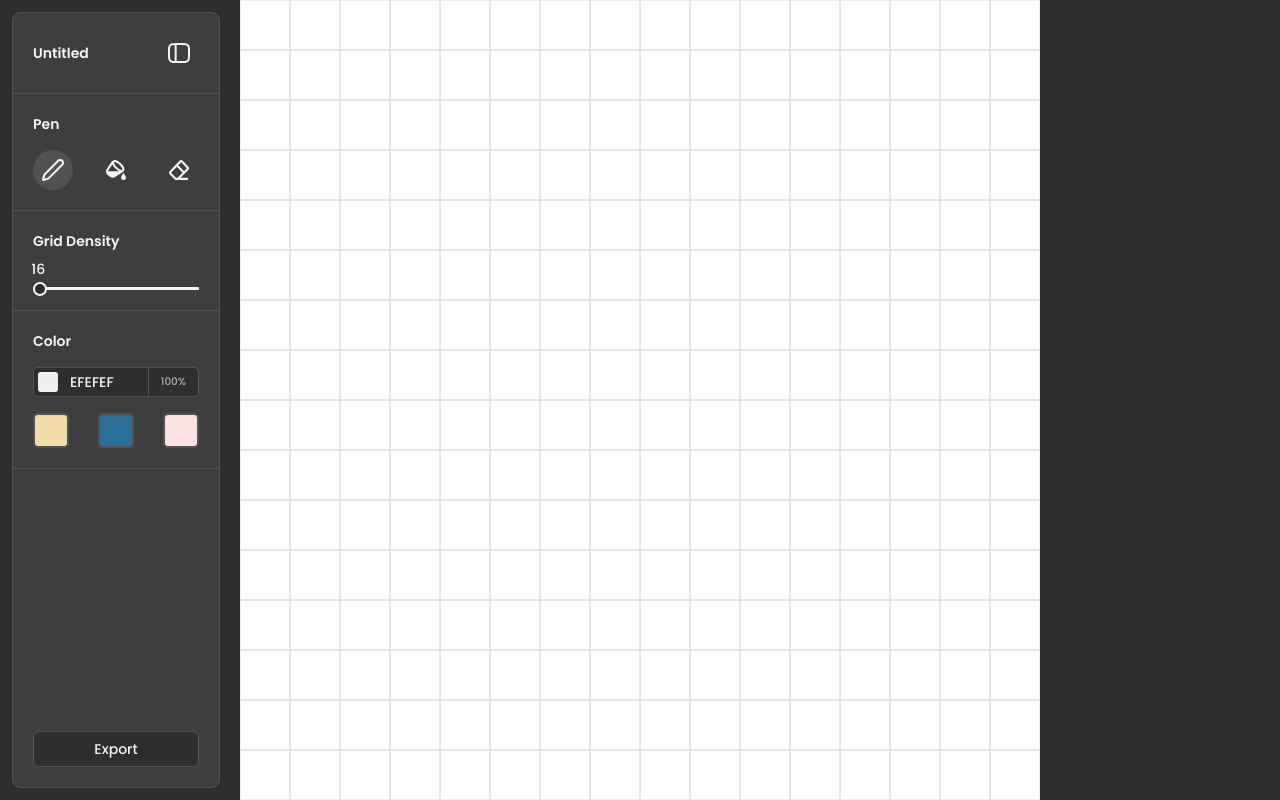
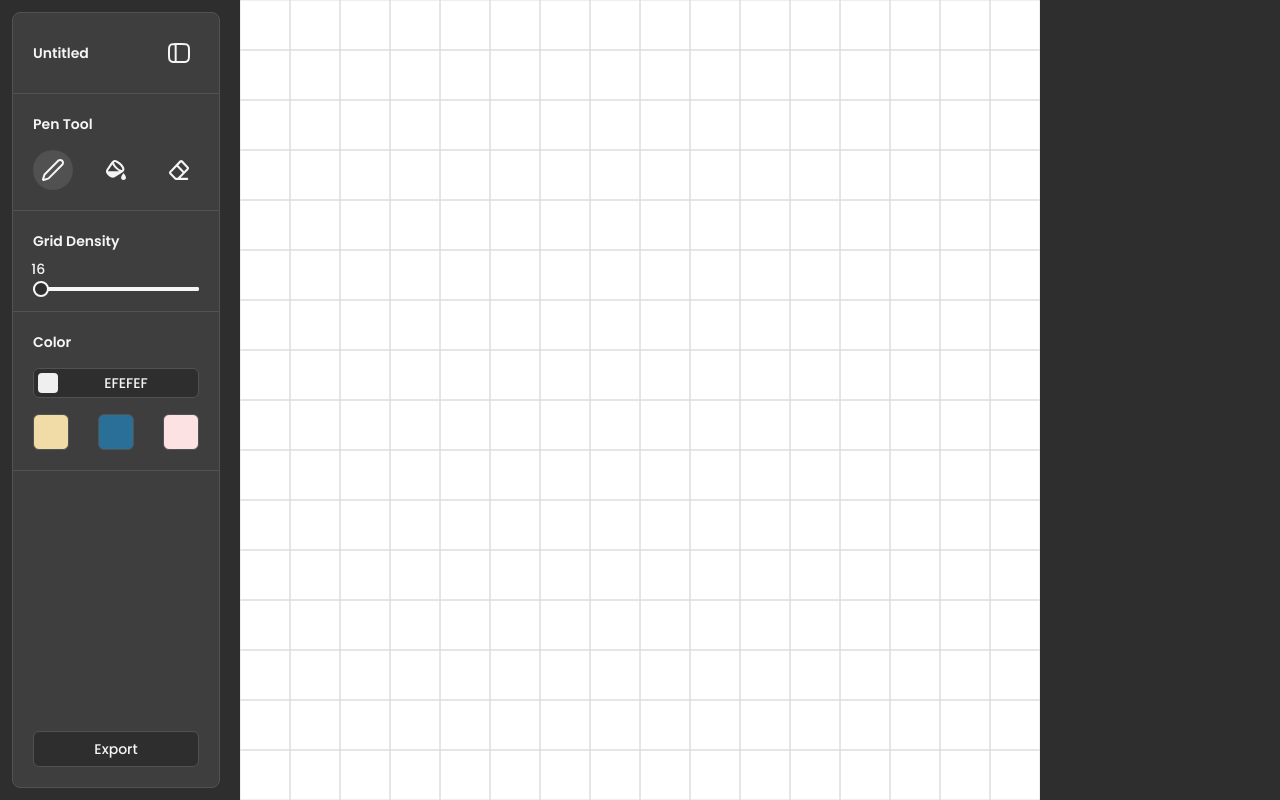
Before and after one commit to Charlesss-0/pixels-sketch-v2, a Next.js app: page / in a window 1280 px wide. Built offline with nearby package versions, Linux system fonts and the light colour scheme.

Commit message:
refactor(colorSelector): add hex text input
- remove opacity

```diff
--- a/src/app/globals.css
+++ b/src/app/globals.css
@@ -2,13 +2,14 @@
 @tailwind components;
 @tailwind utilities;
 
+/* input range styles */
 @layer components {
 	.range-track {
-		@apply h-[3px] bg-light-900 rounded-full;
+		@apply h-1  bg-light-900 rounded-full;
 	}
 
 	.range-thumb {
-		@apply mt-[-5px] h-[14px] w-[14px] rounded-full bg-dark-900;
+		@apply -mt-1.5  h-4 w-4 rounded-full bg-dark-900;
 		appearance: none;
 		border: 2px solid #f5f5f5;
 	}
@@ -18,6 +19,7 @@
 	}
 }
 
+/* Chrome, Safari, Edge, Opera */
 input[type='range']::-webkit-slider-runnable-track {
 	@apply range-track;
 }
@@ -54,6 +56,7 @@ input[type='range']:active::-ms-thumb {
 	@apply range-thumb-active;
 }
 
+/* input color swatche styles */
 @layer components {
 	.swatch-wrapper-none {
 		@apply p-0 bg-transparent;
@@ -65,12 +68,13 @@ input[type='range']:active::-ms-thumb {
 }
 
 input[type='color'] {
-	@apply h-[20px] w-[20px] rounded-[3px];
+	@apply h-5 w-5 rounded-sm;
 	-webkit-appearance: none;
 	-moz-appearance: none;
 	appearance: none;
 }
 
+/* Chrome, Safari, Edge, Opera */
 input[type='color']::-webkit-color-swatch-wrapper {
 	@apply swatch-wrapper-none;
 }
@@ -87,6 +91,7 @@ input[type='color']::-moz-color-swatch {
 	@apply swatch-color-none;
 }
 
+/* shadcn specific styles */
 @layer base {
 	:root {
 		--radius: 0.5rem;
--- a/src/components/layout/sidebar.tsx
+++ b/src/components/layout/sidebar.tsx
@@ -3,11 +3,8 @@
 import { Button, ColorSelector, GridSelector, ToolSelector } from '@/components/ui'
 
 import { SidebarToggle } from '@/components/icons'
-import { useState } from 'react'
 
 export default function Sidebar(): React.ReactNode {
-	const [color, setColor] = useState('efefef')
-
 	return (
 		<aside className="absolute flex flex-col text-sm font-semibold border divide-y rounded-lg select-none w-52 bg-dark-800 top-3 left-3 bottom-3 border-neutral-600 text-light-900 divide-neutral-600">
 			<div className="divide-y divide-neutral-600">
@@ -19,7 +16,7 @@ export default function Sidebar(): React.ReactNode {
 				</div>
 				<ToolSelector />
 				<GridSelector />
-				<ColorSelector color={color} setColor={setColor} />
+				<ColorSelector />
 			</div>
 
 			<div className="flex flex-col justify-end flex-1 w-full p-5">
--- a/src/components/ui/color-selector.tsx
+++ b/src/components/ui/color-selector.tsx
@@ -1,21 +1,18 @@
+import { useMemo, useState } from 'react'
+
 import { Button } from './button'
-import { useMemo } from 'react'
+import { twMerge } from '@/utils/tw-merge'
 
-export default function ColorSelector({
-	color,
-	setColor,
-}: {
-	color: string
-	setColor: (color: string) => void
-}): React.ReactNode {
-	const presetColors = useMemo(() => ['F1DCA7', '2A6F97', 'FDE2E4'], [])
+export default function ColorSelector(): React.ReactNode {
+	const [color, setColor] = useState('efefef')
+	const presetColors = useMemo(() => ['f1dca7', '2a6f97', 'fde2e4'] as const, [])
 
 	return (
 		<div className="flex flex-col gap-4 p-5">
 			<span>Color</span>
 
-			<div className="flex items-center gap-3 w-full border rounded-[5px] border-neutral-600 bg-dark-900 select-text h-[30px]">
-				<div className="flex items-center w-full gap-3 p-1">
+			<div className="flex items-center w-full border rounded-md border-neutral-600 bg-dark-900 p-1">
+				<div className="flex items-center w-full flex-1">
 					<input
 						type="color"
 						value={`#${color}`}
@@ -23,11 +20,13 @@ export default function ColorSelector({
 						onChange={e => setColor(e.target.value)}
 					/>
 
-					<span className="text-sm font-medium">{color.toUpperCase()}</span>
-				</div>
-
-				<div className="flex items-center justify-center h-full p-1 px-3 border-l border-neutral-600">
-					<span className="font-medium text-small text-light-800">100%</span>
+					<input
+						type="text"
+						maxLength={6}
+						value={color.toUpperCase()}
+						className="text-sm font-medium w-full bg-transparent outline-none  border-white flex-1 text-center"
+						onChange={e => setColor(e.target.value)}
+					/>
 				</div>
 			</div>
 
@@ -35,7 +34,7 @@ export default function ColorSelector({
 				{presetColors.map(preset => (
 					<Button
 						key={preset}
-						className="h-[35px] w-[35px] rounded-[5px] border-2 border-neutral-600"
+						className={twMerge('h-9 w-9 rounded-md', color === preset && 'ring-2 ring-light-900')}
 						style={{ backgroundColor: `#${preset}` }}
 						onClick={() => setColor(preset)}
 					/>
--- a/src/components/ui/grid-selector.tsx
+++ b/src/components/ui/grid-selector.tsx
@@ -33,7 +33,7 @@ export default function GridSelector(): React.ReactNode {
 					min={16}
 					max={100}
 					className="w-full rounded-full appearance-none cursor-pointer focus:outline-none"
-					onChange={({ target: { value } }) => setRangeValue(Number(value))}
+					onChange={e => setRangeValue(Number(e.target.value))}
 				/>
 			</div>
 		</div>
--- a/src/components/ui/tool-selector.tsx
+++ b/src/components/ui/tool-selector.tsx
@@ -18,7 +18,7 @@ export default function ToolSelector(): React.ReactNode {
 
 	return (
 		<div className="flex flex-col gap-4 p-5">
-			<span>Pen</span>
+			<span>Pen Tool</span>
 
 			<div className="flex items-center justify-between gap-3">
 				{toolNames.map((toolName, index) => (
```
